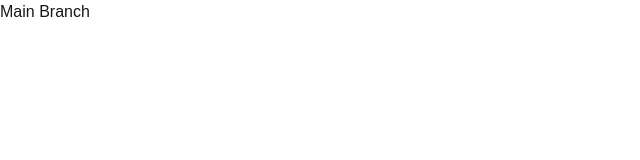
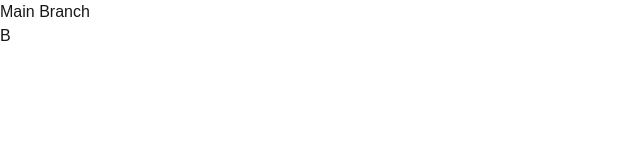
Before and after one commit to Utkarsh164/temp, a Next.js app: page / in a window 1280 px wide. Shown: the top 160 px of the page, without its empty margins (0-640 px from the left). Built offline with nearby package versions, Linux system fonts and the light colour scheme.

Commit message:
commit 1

```diff
--- a/app/page.js
+++ b/app/page.js
@@ -1,7 +1,10 @@
+import B from "@/branch/b";
 import Image from "next/image";
 
 export default function Home() {
   return (
-   <div>Main Branch</div>
+    <div>
+      Main Branch <B />
+    </div>
   );
 }
--- /dev/null
+++ b/branch/b.jsx
@@ -0,0 +1,9 @@
+import React from 'react'
+
+const B = () => {
+  return (
+    <div>B</div>
+  )
+}
+
+export default B
```
